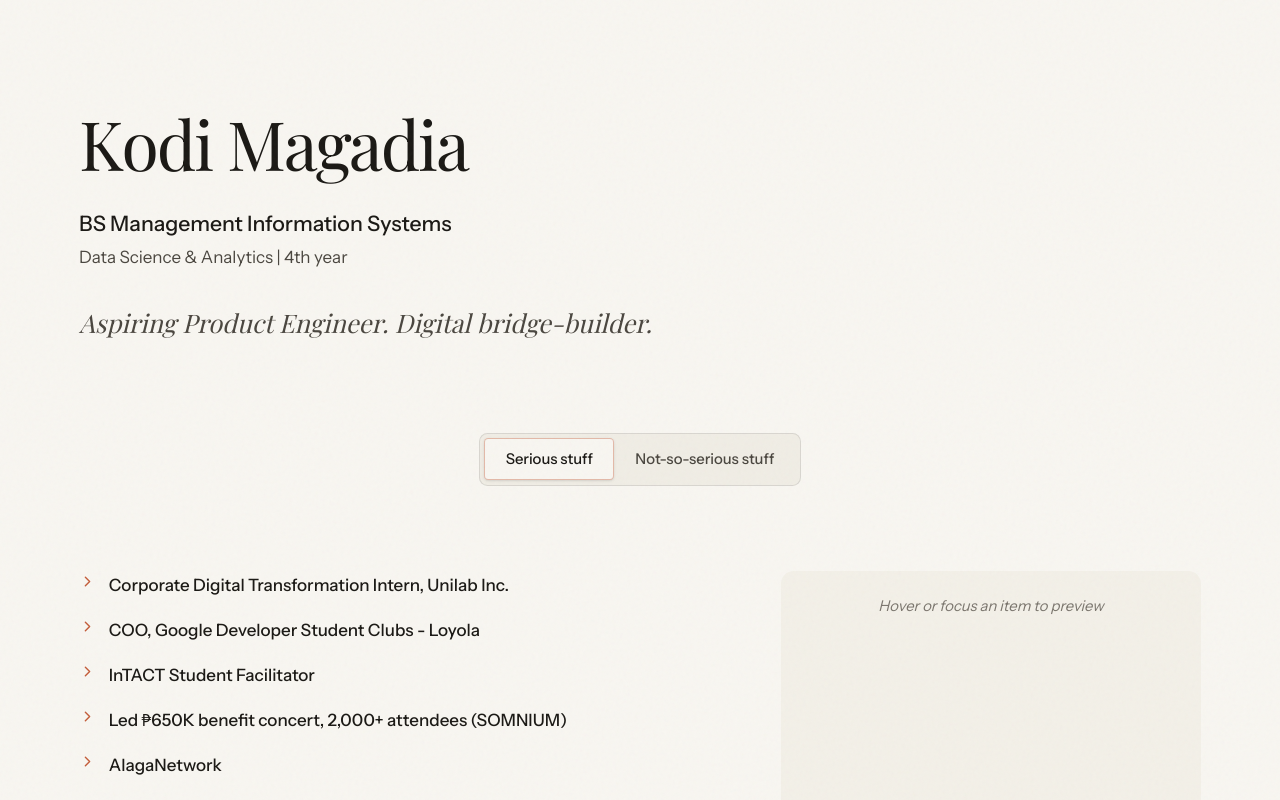
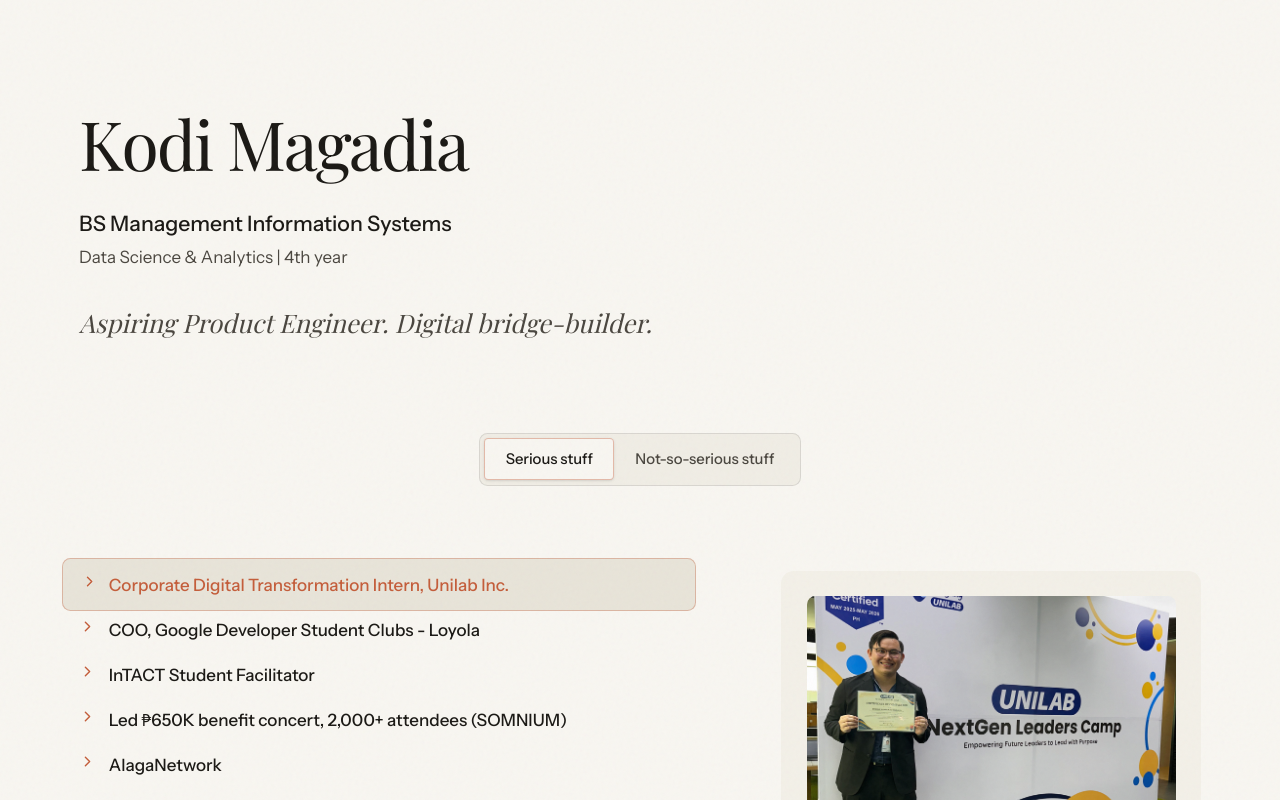
Before and after one commit to ExaltedMags/142-portfolio, a React (Vite) app: page / in a window 1280 px wide. Shown: the top 800 px of the page. Built offline with nearby package versions, Linux system fonts and the light colour scheme; a web font is replaced by a local one.

Commit message:
fix: default state

```diff
--- a/src/components/AchievementList.tsx
+++ b/src/components/AchievementList.tsx
@@ -15,7 +15,13 @@
 }
 
 export function AchievementList({ achievementsToShow = achievements }: AchievementListProps) {
-  const [activeItem, setActiveItem] = useState<Achievement | null>(null)
+  // Initialize with the first achievement to have it hovered by default
+  const [activeItem, setActiveItem] = useState<Achievement | null>(
+    achievementsToShow.length > 0 &&
+    (achievementsToShow[0].interaction === 'previewRail' || achievementsToShow[0].interaction === 'dialog')
+      ? achievementsToShow[0]
+      : null
+  )
   const [dialogItem, setDialogItem] = useState<Achievement | null>(null)
   const [dialogOpen, setDialogOpen] = useState(false)
 
--- a/src/content/achievements.ts
+++ b/src/content/achievements.ts
@@ -178,6 +178,6 @@
 
 // Footer content
 export const footerContent = {
-  currentStatus: 'Currently open to product & data roles post-graduation.',
+  currentStatus: 'you made it to the bottom!',
   email: undefined, // Add email if desired
 }
```
